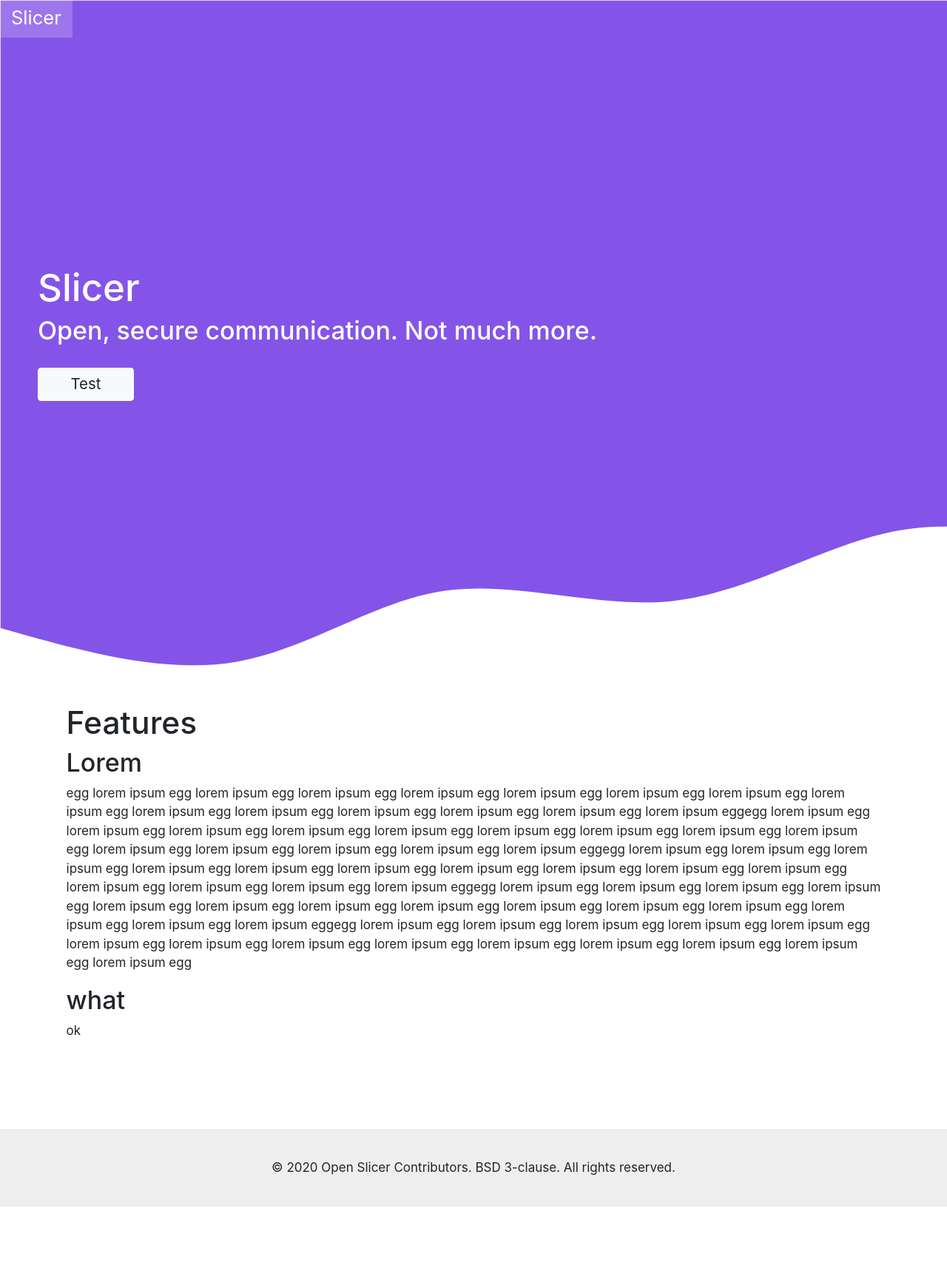
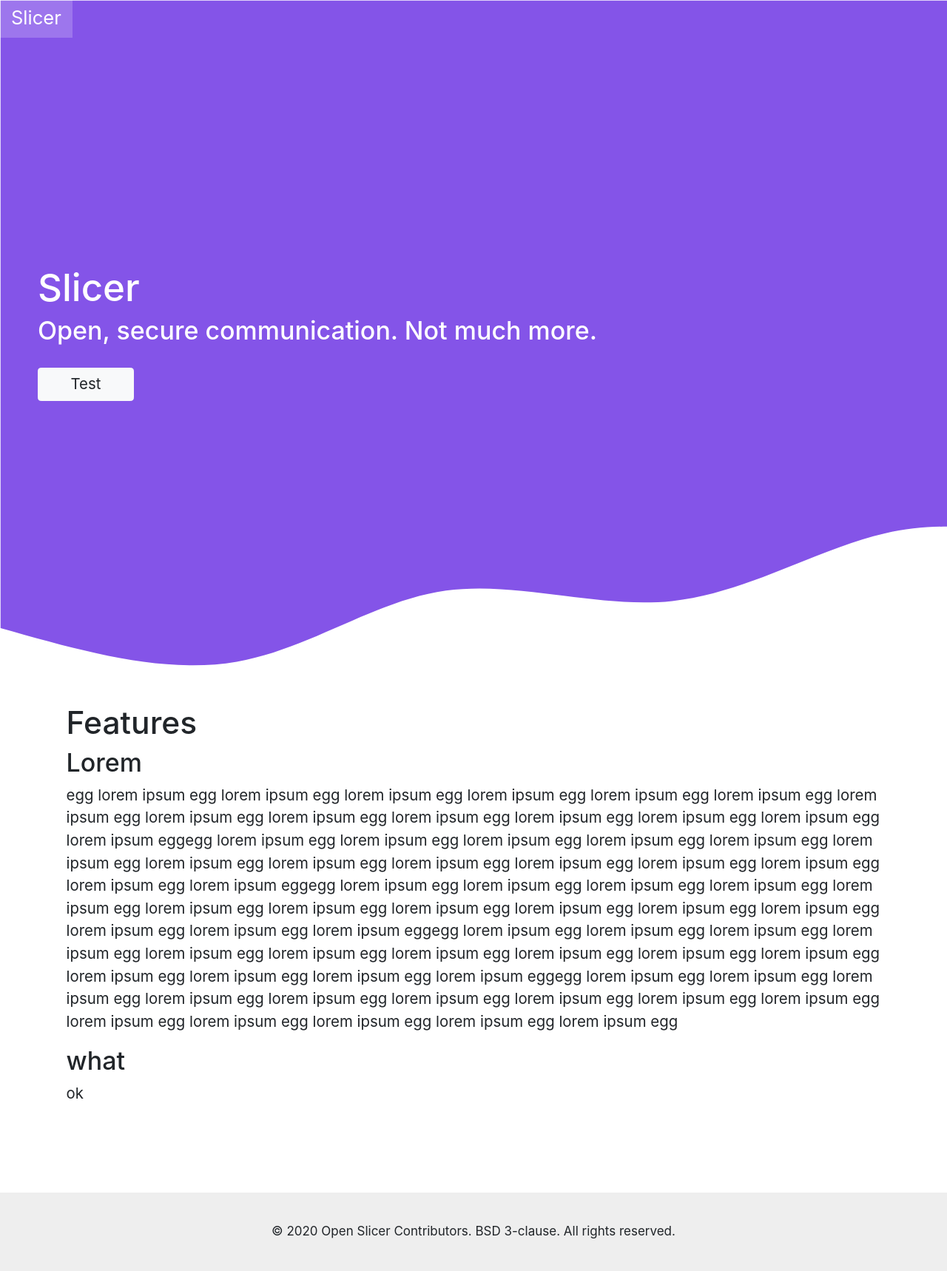
Before and after one commit to cthpw103/landing, a Jekyll site: the page built from index.markdown, in a window 1280 px wide. Shown: the whole page at 74% size. Built offline with Jekyll 4.4.1, drawn with Linux system fonts in a browser that asks for light colours; nearby versions of some CDN libraries; before the commit the page ends 1631 px from its top, so only the background shows below that.

Commit message:
paragraph font size

```diff
--- a/css/style.scss
+++ b/css/style.scss
@@ -34,6 +34,11 @@ h3 {
 h4 {
 	font: {
 		size: 1.5em;
+	}
+}
+p {
+	font: {
+		size: 1.2em;
 	}
 }
 
```
